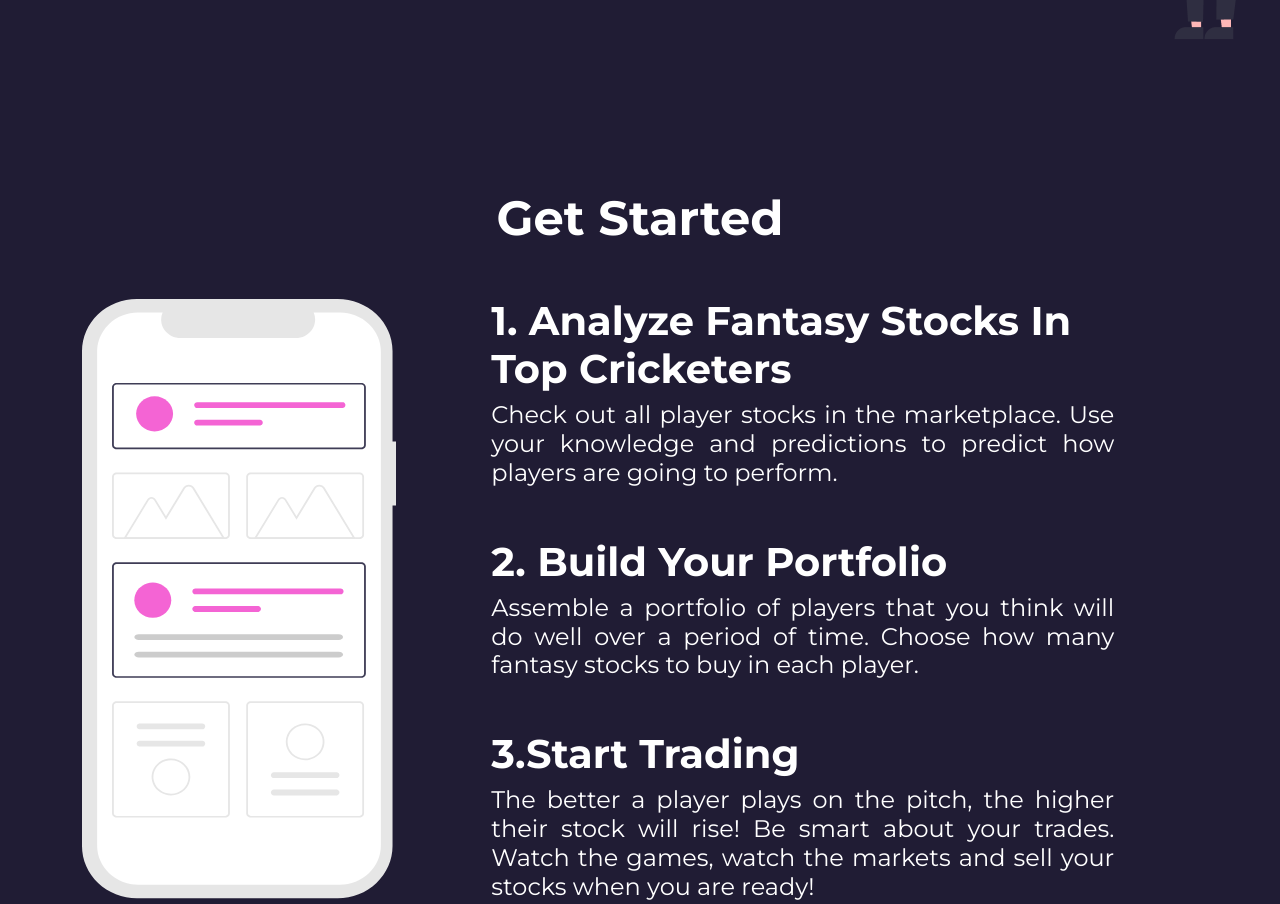
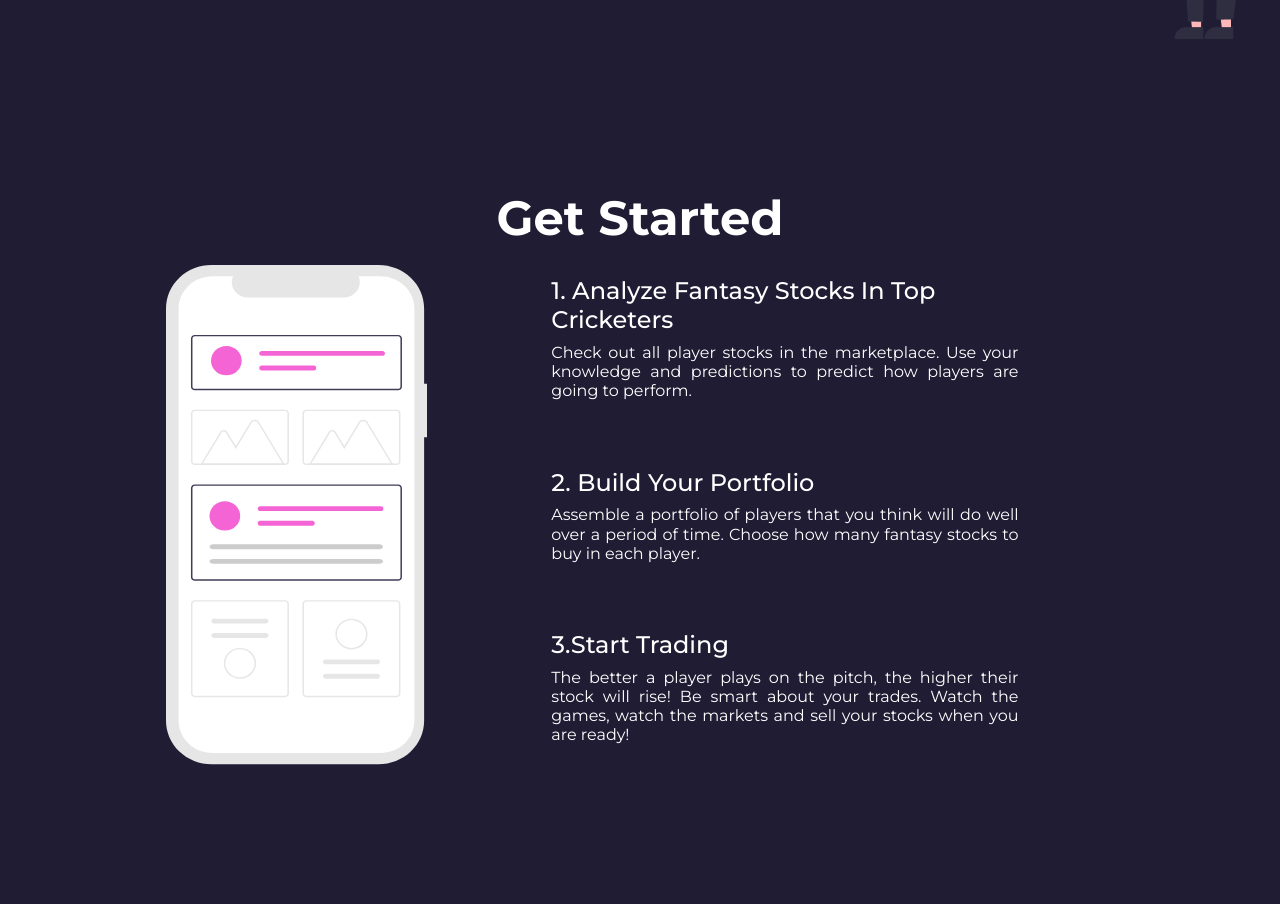
Before and after one commit to Prathyusha-Guduru/Sportza, a plain HTML site: page index.html in a window 1280 px wide. Shown: the part 686-1590 px from the top of the page. Drawn offline with nearby package versions, Linux system fonts and the light colour scheme.

Commit message:
Updated getStarted section

```diff
--- a/scss/_getStarted.scss
+++ b/scss/_getStarted.scss
@@ -2,17 +2,26 @@
 #getStarted{
 	display: flex;
 	padding: 50px;
-	justify-content: space-between;
+	// justify-content: space-between;
+	justify-content: center;
 	margin: 50px 0 0 0;
+	flex-direction: column;
+	// background-color: lightblue;
+}
+
+.getStarted-content{
+	display: flex;
+	justify-content: center;
 	flex-direction: column;
 }
 
 .getStarted-img{
 	display: flex;
-	justify-content: center;
+	justify-content: flex-end;
 	align-items: center;
+	// background-color: lightcoral;
 	img{
-		height: 600px;
+		height: 500px;
 	}
 }
 
@@ -25,20 +34,22 @@
 }
 
 .step{
-	width: 80%;
-	margin: 50px 40px;
+	width: 60%;
+	margin: 30px 100px;
 }
 
 .step-description{
 	font-weight: 400;
-	font-size: 1.5em;
+	font-size: 1.0em;
 	text-align: justify;
 }
 .step-heading{
-	font-weight: 700;
+	font-weight: 500;
+	font-size: 1.5em;
 }
+
+
 @media screen and (max-width : 600px){
-
 	.getStarted-img{
 		img{
 			display: none;
@@ -54,7 +65,7 @@
 		margin: 50px 0;
 	}
 	.step-heading{
-		font-size: 1.5em;
+		font-size: 1.0em;
 	}
 	.step-description{
 		font-size: 1em;
```
Also changed, not shown: css/styles.min.css, 1 other file.
